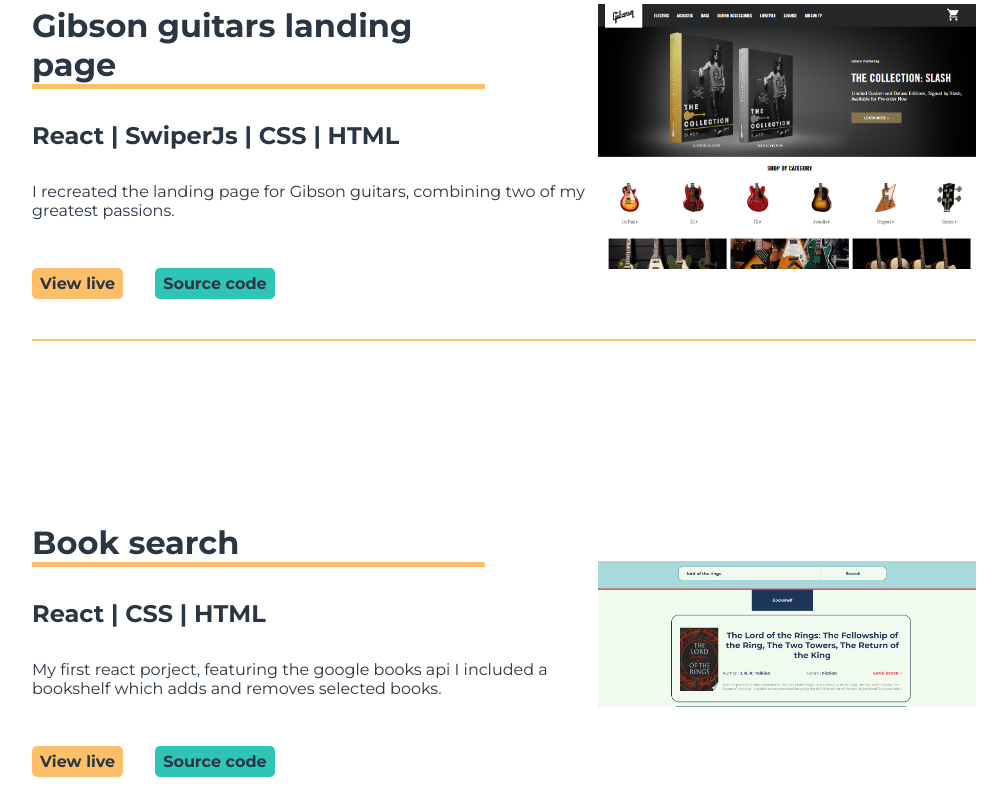
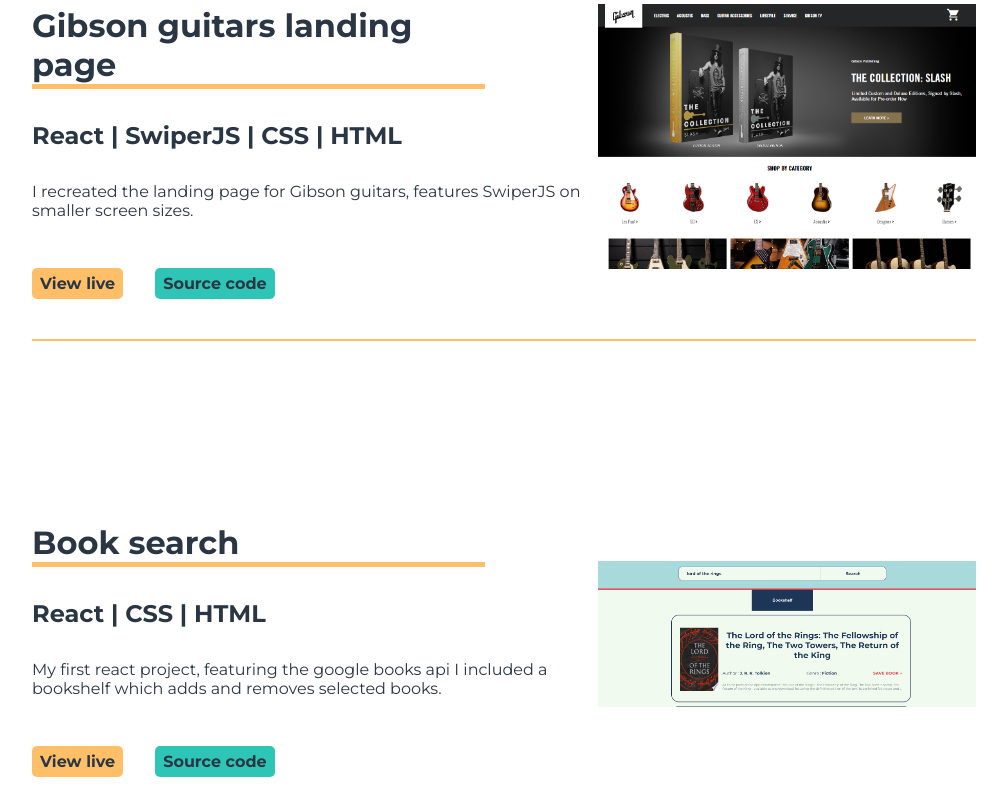
Before and after one commit to Rwellman1/portfolio, a React (Create React App) app: page / in a window 1280 px wide. Shown: the part 1120-1920 px from the top of the page, without its empty margins (146-1153 px from the left). Built offline with nearby package versions, Linux system fonts and the light colour scheme.

Commit message:
update text

```diff
--- a/src/App.js
+++ b/src/App.js
@@ -45,8 +45,8 @@
         <div className="project-list">
           <Portfolio
             title = "Gibson guitars landing page"
-            languages = "React | SwiperJs | CSS | HTML"
-            info = "I recreated the landing page for Gibson guitars, combining two of my greatest passions."
+            languages = "React | SwiperJS | CSS | HTML"
+            info = "I recreated the landing page for Gibson guitars, features SwiperJS on smaller screen sizes."
             siteImg = {gibsonSite}
             liveLink = "https://rwellman1.github.io/gibson-site/"
             sourceLink = "https://github.com/Rwellman1/gibson-site"
@@ -54,7 +54,7 @@
           <Portfolio
             title = "Book search"
             languages = "React | CSS | HTML"
-            info = "My first react porject, featuring the google books api I included a bookshelf which adds and removes selected books."
+            info = "My first react project, featuring the google books api I included a bookshelf which adds and removes selected books."
             siteImg = {bookFinder}
             liveLink = "https://rwellman1.github.io/book-search/"
             sourceLink = "https://github.com/Rwellman1/book-search"
@@ -84,7 +84,7 @@
           <ScrimbaProject
             projectTitle = "Tenzies"
             languages = "React | HTML | CSS"
-            info = "A dice game I made using React with Scrimba. This features react confetti and nanoid"
+            info = "A dice game I made using React on my Scrimba course. This features react confetti and nanoid"
             image = {tenzies}
             liveLink = 'https://rwellman1.github.io/tenzies/'
             sourceLink = "https://github.com/Rwellman1/tenzies"
@@ -92,7 +92,7 @@
           <ScrimbaProject
             projectTitle = "Meme generator"
             languages = "React | HTML | CSS"
-            info = "A meme generator I made using javascript with Scrimba"
+            info = "A meme generator I made using React on my Scrimba course. This features a meme image API and react state to change text on the image"
             image = {memeGenerator}
             liveLink = 'https://rwellman1.github.io/meme-generator/'
             sourceLink = "https://github.com/Rwellman1/meme-generator"
@@ -130,9 +130,9 @@
                     I have a strong passion for web development. Specializing in Javascript, React, CSS and HTML.
                 </p>
                 <p className="about-me-p">
-                    Self-development and learning are two qualities I pride myself on. with the aid of online boot camp
+                    Self-development and a keen eye for details are two qualities I pride myself on. With the aid of online boot camp
                     'Scrimba', I have managed to successfully take the leap from Guitar Tutor to Web developer.
-                    During this time I have created a wide variety of projects on my own initiative.
+
                 </p>
               </div>
 
```
